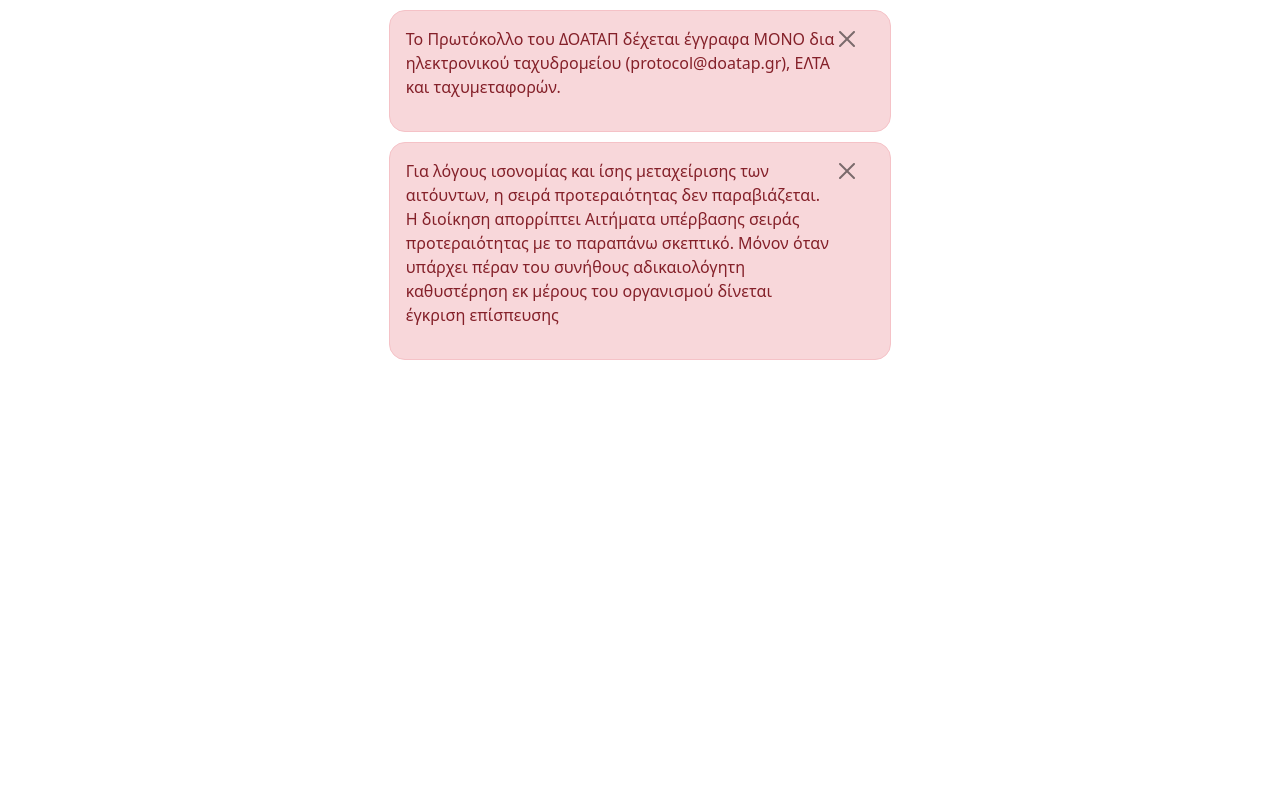
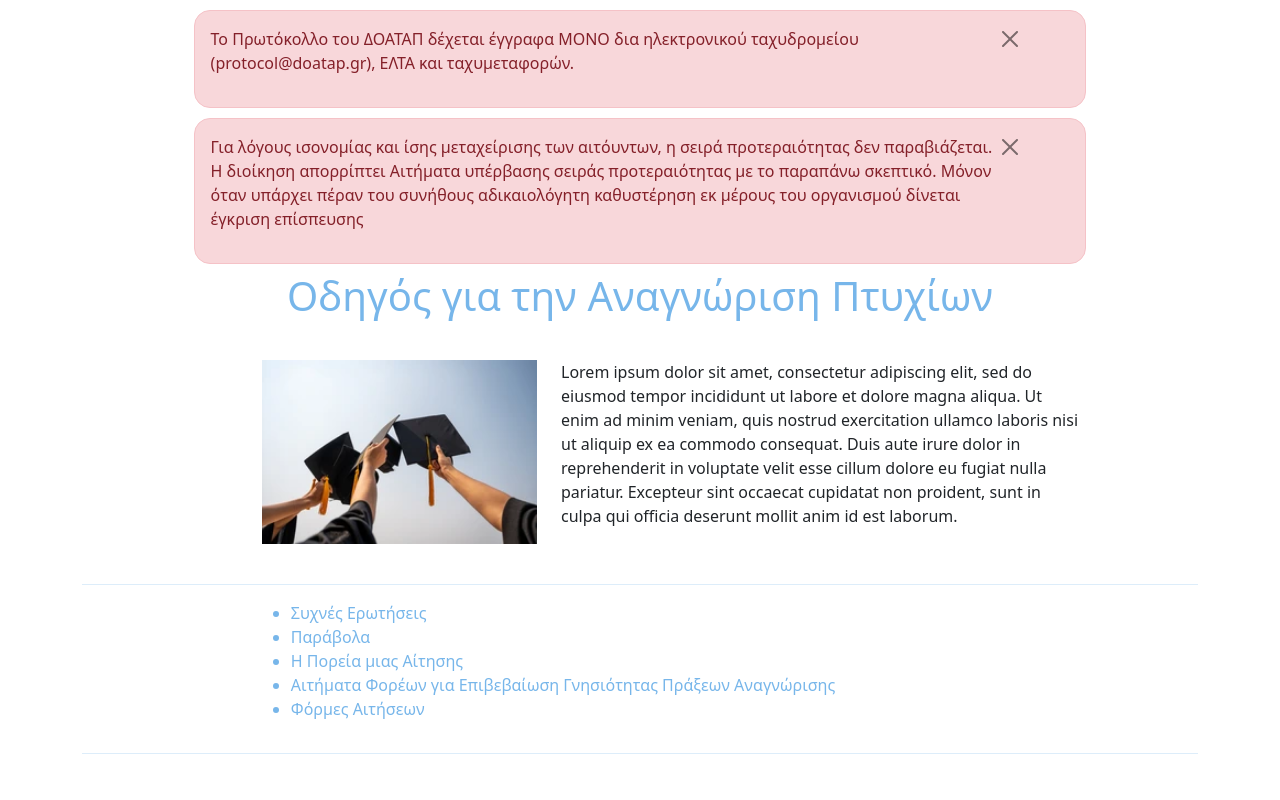
Before and after one commit to Renc17/Doatap, a PHP site: page / in a window 1280 px wide. Shown: the part 70-870 px from the top of the page. Run offline with PHP 8.4, Linux system fonts and the light colour scheme; some libraries are stand-ins or nearby versions.

Commit message:
added main homepage elements

```diff
--- a/index.php
+++ b/index.php
@@ -11,19 +11,42 @@
 <body>
     <?php include("navbar.php"); ?>
 
-    <div class="container-fluid" style="height:100vh;">
+    <div class="container" style="height:100vh;">
         <div id="eonly" class="alert-box">
             <div class="alert alert-danger alert-container d-flex" role="alert">
                 <p class="col-11">Το Πρωτόκολλο του ΔΟΑΤΑΠ δέχεται έγγραφα ΜΟΝΟ δια ηλεκτρονικού ταχυδρομείου (protocol@doatap.gr), ΕΛΤΑ και ταχυμεταφορών.</p>
                 <button type="button" class="btn-close col-1 justify-content-end" aria-label="Close" onclick="hideElement('eonly')"></button>
             </div>
         </div>
+
         <div id="isonomia" class="alert-box">
             <div class="alert alert-danger alert-container d-flex" role="alert">
                 <p class="col-11">Για λόγους ισονομίας και ίσης μεταχείρισης των αιτόυντων, η σειρά προτεραιότητας δεν παραβιάζεται. Η διοίκηση απορρίπτει Αιτήματα υπέρβασης σειράς προτεραιότητας με το παραπάνω σκεπτικό. Μόνον όταν υπάρχει πέραν του συνήθους αδικαιολόγητη καθυστέρηση εκ μέρους του οργανισμού δίνεται έγκριση επίσπευσης </p>
                 <button type="button" class="btn-close col-1 justify-content-end" aria-label="Close" onclick="hideElement('isonomia')"></button>
             </div>
         </div>
+        <div class="d-flex justify-content-center m-2">
+            <h1 style="color: #77B6EA; ">Οδηγός για την Αναγνώριση Πτυχίων</h1>
+        </div>
+        <div class="row p-4">
+            <div class="d-flex col-5 justify-content-end">
+                <img style="object-fit:contain;" src="images/homepage.png" alt="Italian Trulli">
+            </div>
+            <div class="col-6">
+                <p>Lorem ipsum dolor sit amet, consectetur adipiscing elit, sed do eiusmod tempor incididunt ut labore et dolore magna aliqua. Ut enim ad minim veniam, quis nostrud exercitation ullamco laboris nisi ut aliquip ex ea commodo consequat. Duis aute irure dolor in reprehenderit in voluptate velit esse cillum dolore eu fugiat nulla pariatur. Excepteur sint occaecat cupidatat non proident, sunt in culpa qui officia deserunt mollit anim id est laborum.</p>
+            </div>
+        </div>
+        <hr class="minehr" />
+        <div class="d-flex justify-content-center col-10">
+            <ul class="list-display">
+                <li class="qna">Συχνές Ερωτήσεις</li>
+                <li class="qna">Παράβολα</li>
+                <li class="qna">Η Πορεία μιας Αίτησης</li>
+                <li class="qna">Αιτήματα Φορέων για Επιβεβαίωση Γνησιότητας Πράξεων Αναγνώρισης</li>
+                <li class="qna">Φόρμες Αιτήσεων</li>
+            </ul>
+        </div>
+        <hr class="minehr" />
     </div>
 </body>
 
--- a/package.json
+++ b/package.json
@@ -17,6 +17,7 @@
   },
   "homepage": "https://github.com/Renc17/Doatap#readme",
   "dependencies": {
-    "bootstrap": "^5.1.3"
+    "bootstrap": "^5.1.3",
+    "jquery": "^3.6.0"
   }
 }
--- a/scripts.js
+++ b/scripts.js
@@ -1,4 +1,5 @@
 function hideElement(id) {
     var x = document.getElementById(id);
+    //x.classList.add("alert-fade");
     x.style.display = "none";
 }
--- a/style.css
+++ b/style.css
@@ -1,9 +1,43 @@
 .alert-container {
     border-radius: 1rem;
-    width: 40%;
+    width: 80%;
     margin: auto;
 }
 
 .alert-box {
     padding-top: 10px;
 }
+
+.alert-fade{
+    animation: fadeout 5s forwards;
+}
+
+@keyframes fadeout {
+    0% {
+        opacity: 0
+    }
+
+    44% {
+        opacity: 0;
+    }
+
+    55% {
+        opacity: 1
+    }
+
+    90% {
+        opacity: 1
+    }
+
+    100% {
+        opacity: 0
+    }
+}
+
+.minehr {
+    background-color: #77B6EA;
+}
+
+.qna{
+    color: #77B6EA;
+}
```
Also changed, not shown: images/homepage.png (added), package-lock.json.
